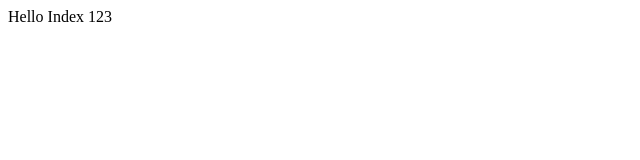
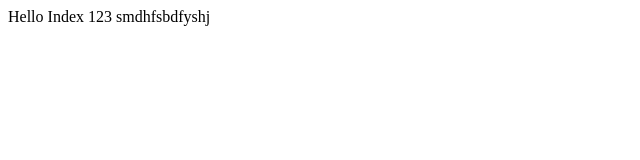
Before and after one commit to KeyushPrajapati/Trial, a plain HTML site: page index.html in a window 1280 px wide. Shown: the whole page, without its empty margins (0-640 px from the left). Drawn offline with Linux system fonts and the light colour scheme.

Commit message:
Update index.html
d

```diff
--- a/index.html
+++ b/index.html
@@ -8,5 +8,6 @@
 <body>
     Hello Index
     123
+    smdhfsbdfyshj
 </body>
 </html>
```
